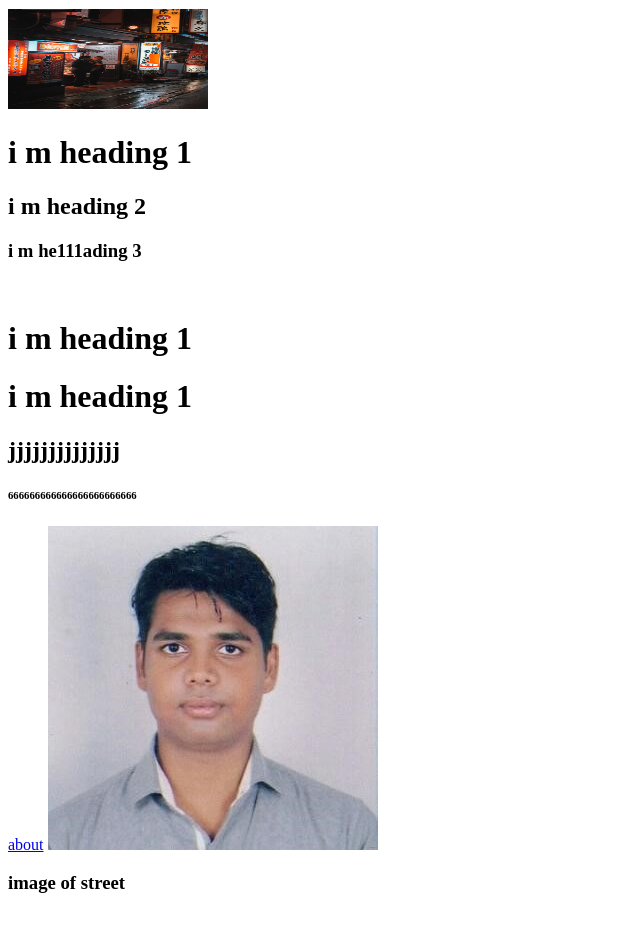
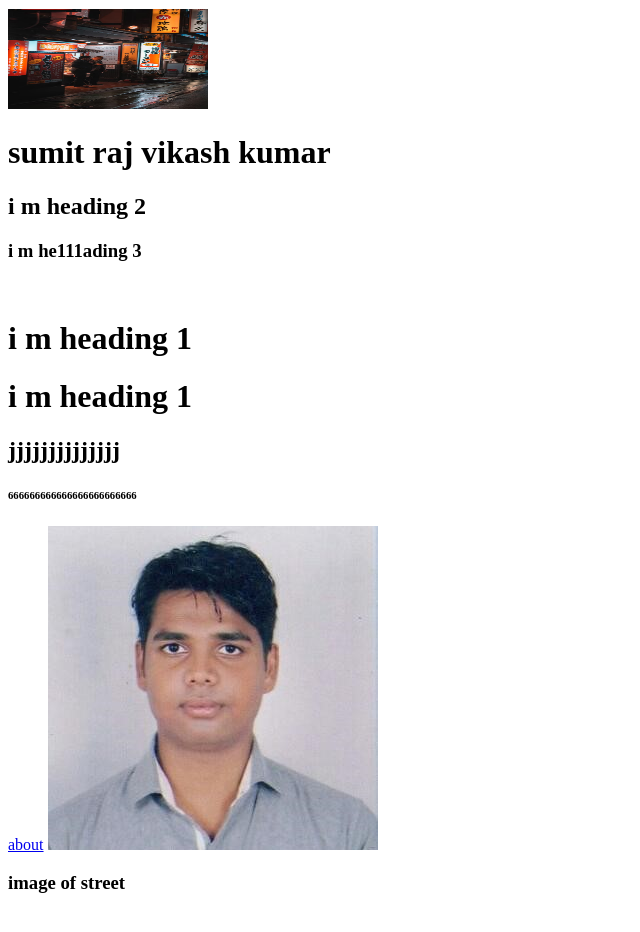
Before and after one commit to cadetsumit/webpage, a plain HTML site: page index.html in a window 1280 px wide. Shown: the part 860-1792 px from the top of the page, without its empty margins (0-640 px from the left). Drawn offline with Linux system fonts and the light colour scheme.

Commit message:
Update index.html

```diff
--- a/index.html
+++ b/index.html
@@ -68,7 +68,7 @@
 <img src="/image/street.avif" width="200" height="100" alt="">
 </a>
       <h1 id="top"></h1>
-<h1>i m heading 1</h1>
+<h1>sumit raj vikash kumar </h1>
 <h2>i m heading 2</h2>
 <h3>i m he111ading 3</h3>
 <br>
```
